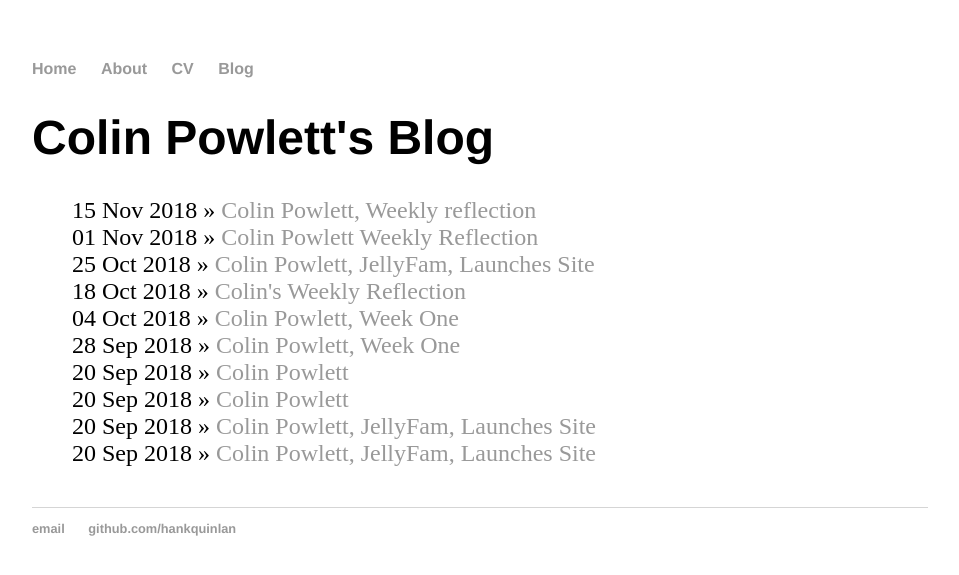
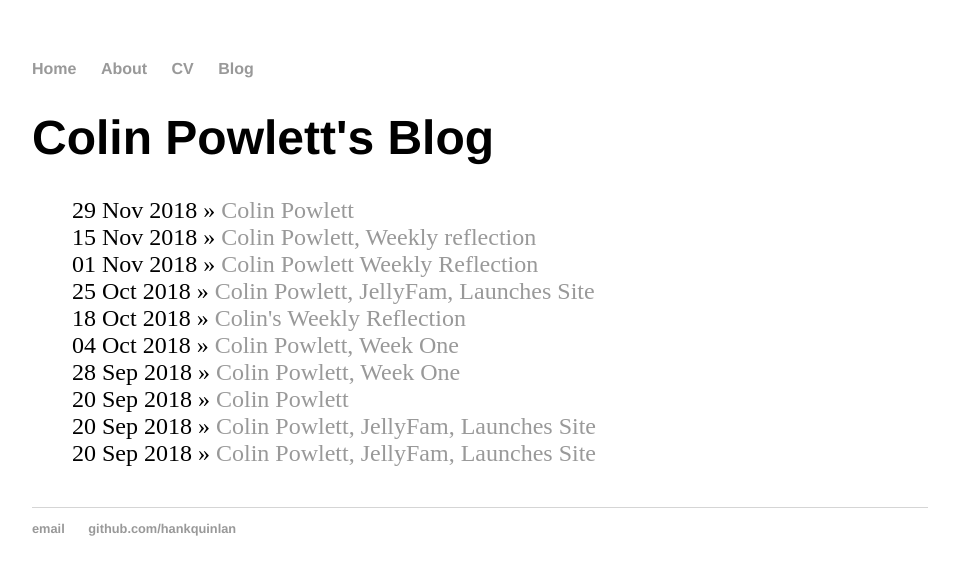
Before and after one commit to colinp0550/colinp0550.github.io, a Jekyll site: the page built from blog/index.html, in a window 1280 px wide. Shown: the top 575 px of the page, without its empty margins (160-1119 px from the left). Built offline with Jekyll 4.4.1, drawn with Linux system fonts in a browser that asks for light colours.

Commit message:
Update 2018-11-29-Colin-Powlett-weekly-reflection.md

```diff
--- a/_posts/2018-11-29-Colin-Powlett-weekly-reflection.md
+++ b/_posts/2018-11-29-Colin-Powlett-weekly-reflection.md
@@ -1,7 +1,7 @@
 ---
 layout: post
 title: "Colin Powlett"
-date: 2018-09-20
+date: 2018-11-29
 ---
 
 I chose question 2 on the APCSP Midterm because I believe that it is a good question that shows properties of expressions. Question two is a novice level problem and the mastery skill is MS1. MS1 consists of using tools like functions, keywords(+,-, scale), evaluating expressions, and the application matches the contract.
```
